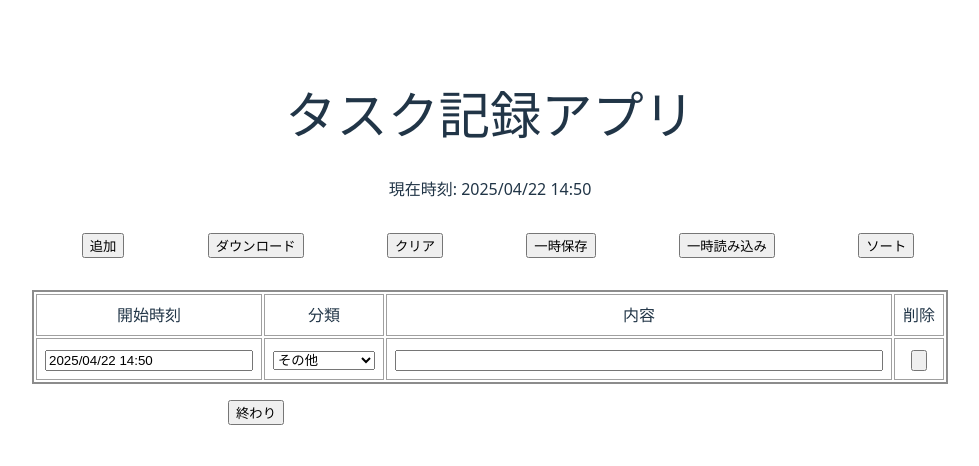
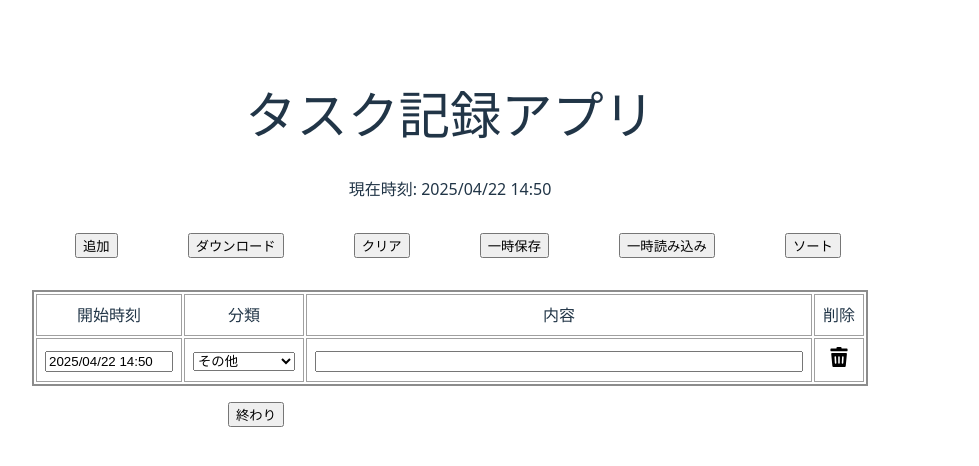
Before and after one commit to supia99/recordTask, a React (Vite) app: page / in a window 1280 px wide. Both pictures are taken after a click on the button "追加". Shown: the top 466 px of the page, without its empty margins (8-987 px from the left). Built offline with nearby package versions, Linux system fonts and the light colour scheme.

Commit message:
add: implement delete icon in task table and adjust date input width

```diff
--- a/src/App.css
+++ b/src/App.css
@@ -24,7 +24,7 @@
 }
 
 .date-input {
-  width: 200px;
+  width: 120px;
 }
 
 .type-select {
--- a/src/App.tsx
+++ b/src/App.tsx
@@ -286,10 +286,12 @@ function App() {
                   />
                 </td>
                 <td className="task-table-content">
-                  <input
-                    type="button"
+                  <img
+                    src="/delete-icon.svg"
+                    alt="削除"
                     onClick={(e) => deleteColumn(e)}
                     id={task.id + ":delete"}
+                    style={{ cursor: "pointer", width: "20px", height: "20px" }}
                   />
                 </td>
               </tr>
```
Also changed, not shown: public/delete-icon.svg (added).
